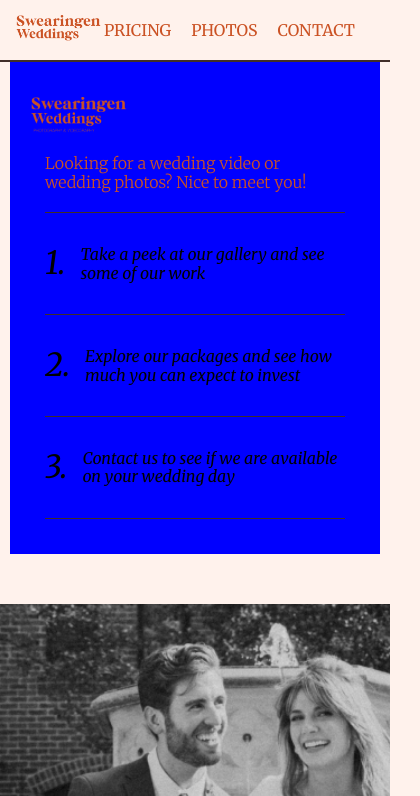
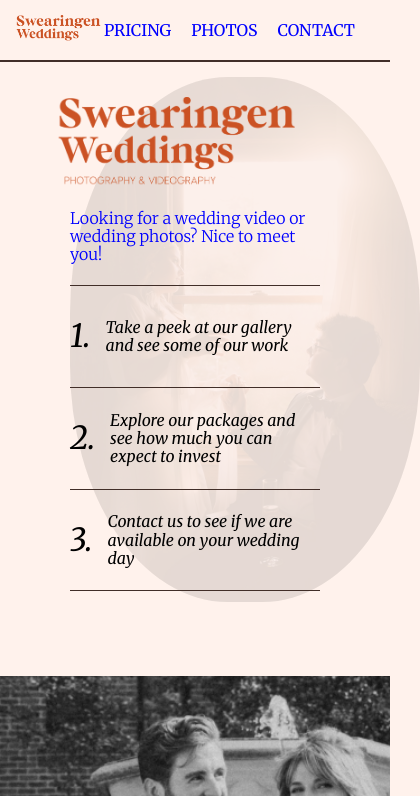
Before and after one commit to blake-brooks-8/ifcs-3342-spring-2023-01, a plain HTML site: page final-project/index.html in a window 390 px wide. Shown: the top 796 px of the page, 420 px wide, since content can reach past the window. Drawn offline with Linux system fonts and the light colour scheme.

Commit message:
updated mobile breakpoints

```diff
--- a/final-project/assets/css/style.css
+++ b/final-project/assets/css/main.css
@@ -1,5 +1,5 @@
 :root {
-    --clr-primary: #CB5224;
+    --clr-primary: blue;
     --clr-dark: #412E28;
     --clr-white: #FFF2EC;
     --radius-light: 5px;
@@ -44,13 +44,13 @@
     display:flex;
     flex-direction: column;
     padding: 35px;
-    width: 100px;
+    width: 300px;
     margin:auto;
 }
 
 img.logo-big {
     width:100%;
-    max-width: 100px;
+    max-width: 300px;
     margin-left: -15px;
 }
 
@@ -79,12 +79,12 @@
 }
 
 .sharp-oval {
-    border-radius: 25%;
+    border-radius: 45%;
 }
 
 .hero-image {
     position: absolute;
-    max-width:100px;
+    max-width:350px;
     margin:auto;
     z-index: -1;
     opacity: .10;
@@ -208,8 +208,7 @@
 
 @media only screen and (max-width: 449px) {
     section#hero {
-        width: 300px;
-        background-color: blue;
+        width: 250px;
     }
 
     img.logo-big {
--- a/final-project/index.html
+++ b/final-project/index.html
@@ -15,7 +15,7 @@
   <link rel="manifest" href="site.webmanifest">
   <link rel="apple-touch-icon" href="icon.png">
 
-  <link rel="stylesheet" href="assets/css/style.css">
+  <link rel="stylesheet" href="assets/css/main.css">
   <link rel="stylesheet" href="assets/css/normalize.css">
   <link rel="preconnect" href="https://fonts.googleapis.com">
   <link rel="preconnect" href="https://fonts.gstatic.com" crossorigin>
```
